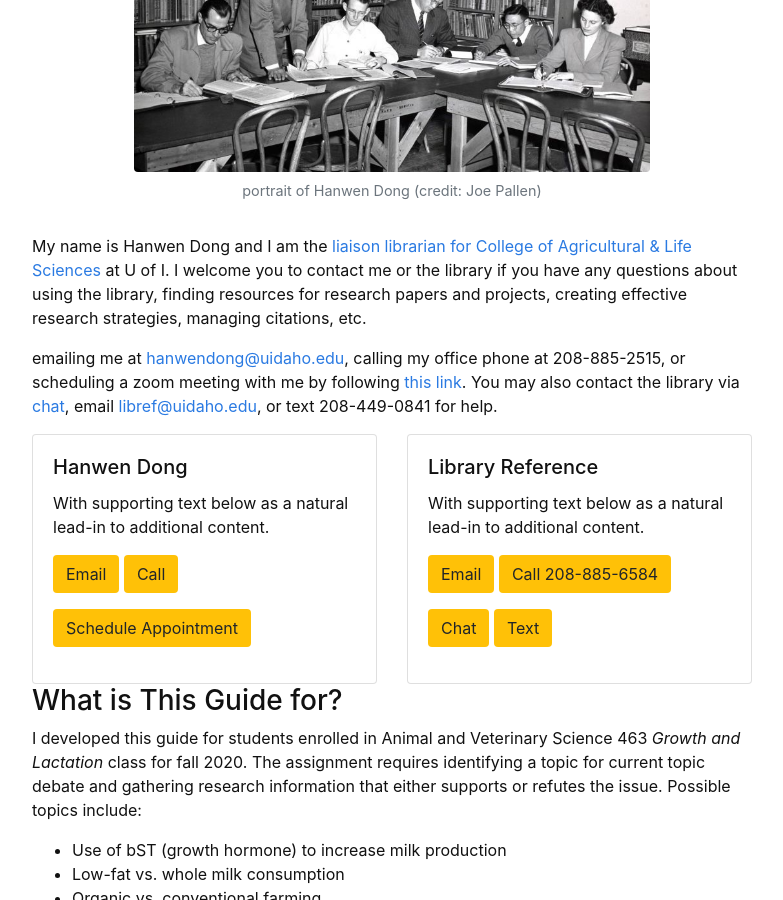
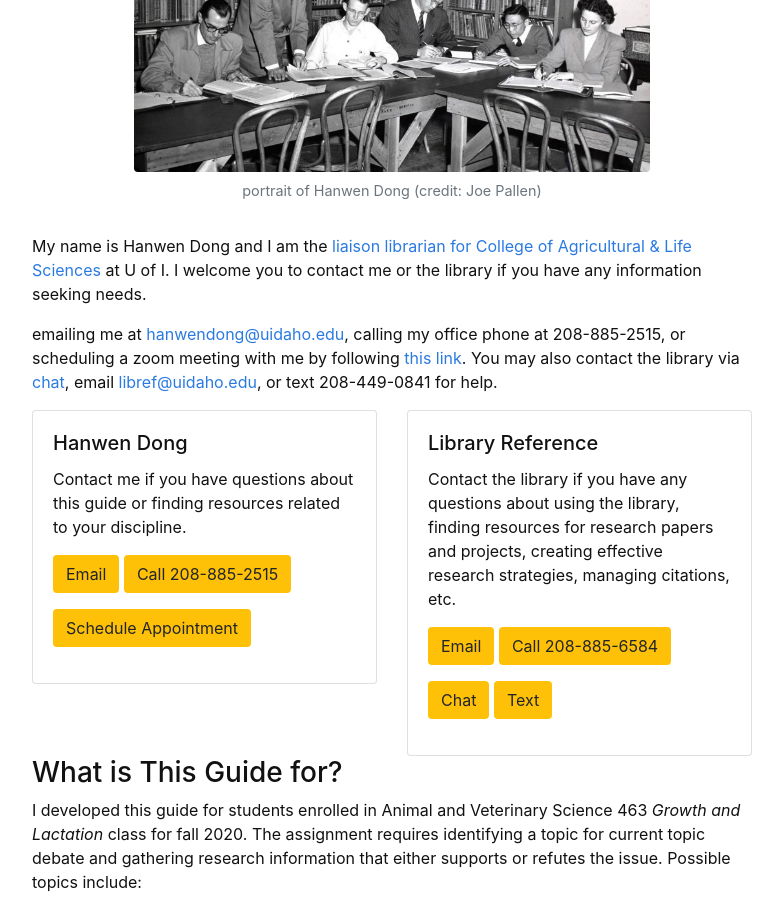
Before and after one commit to hanwendong1/AVS463-f20, a Jekyll site: the page built from index.md, in a window 1280 px wide and 900 px high, scrolled down 285 px. Shown: the whole window, without its empty margins (248-1031 px from the left). Built offline with Jekyll 4.4.1, drawn with Linux system fonts in a browser that asks for light colours.

Commit message:
Update index.md

```diff
--- a/index.md
+++ b/index.md
@@ -7,7 +7,7 @@ layout: default
 
 {% include figure.html img="uidaho-workshop.jpg" alt="portrait of Hanwen Dong" caption="portrait of Hanwen Dong (credit: Joe Pallen)" width="75%" %}
 
-My name is Hanwen Dong and I am the [liaison librarian for College of Agricultural & Life Sciences](https://www.lib.uidaho.edu/about/liaisons.html) at U of I. I welcome you to contact me or the library if you have any questions about using the library, finding resources for research papers and projects, creating effective research strategies, managing citations, etc.
+My name is Hanwen Dong and I am the [liaison librarian for College of Agricultural & Life Sciences](https://www.lib.uidaho.edu/about/liaisons.html) at U of I. I welcome you to contact me or the library if you have any information seeking needs.
 
 emailing me at <hanwendong@uidaho.edu>, calling my office phone at 208-885-2515, or scheduling a zoom meeting with me by following [this link](https://uidaho.co1.qualtrics.com/jfe/form/SV_1GJiDTJ7po0bDk9?topic=Agricultural+%26amp%3B+Life+Sciences&person=Hanwen+Dong&email=hanwendong%40uidaho.edu). You may also contact the library via [chat](https://www.lib.uidaho.edu/help/chat.html), email <libref@uidaho.edu>, or text 208-449-0841 for help.
 
@@ -16,9 +16,9 @@ emailing me at <hanwendong@uidaho.edu>, calling my office phone at 208-885-2515,
     <div class="card">
       <div class="card-body">
         <h5 class="card-title">Hanwen Dong</h5>
-        <p class="card-text">With supporting text below as a natural lead-in to additional content.</p>
+        <p class="card-text">Contact me if you have questions about this guide or finding resources related to your discipline.</p>
         <a href = "mailto: hanwendong@uidaho.edu" class="btn bg-warning mb-3">Email</a>
-        <a href = "mailto: hanwendong@uidaho.edu" class="btn bg-warning mb-3">Call</a>
+        <a href = "tel:208-885-2515" class="btn bg-warning mb-3">Call 208-885-2515</a>
         <a href = "https://uidaho.co1.qualtrics.com/jfe/form/SV_1GJiDTJ7po0bDk9?topic=Agricultural+%26amp%3B+Life+Sciences&person=Hanwen+Dong&email=hanwendong%40uidaho.edu" class="btn bg-warning mb-3">Schedule Appointment</a>
       </div>
     </div>
@@ -27,7 +27,7 @@ emailing me at <hanwendong@uidaho.edu>, calling my office phone at 208-885-2515,
     <div class="card">
       <div class="card-body">
         <h5 class="card-title">Library Reference</h5>
-        <p class="card-text">With supporting text below as a natural lead-in to additional content.</p>
+        <p class="card-text">Contact the library if you have any questions about using the library, finding resources for research papers and projects, creating effective research strategies, managing citations, etc.</p>
         <a href = "mailto: libref@uidaho.edu" class="btn bg-warning mb-3">Email</a>
         <a href = "tel:208-885-6584" class="btn bg-warning mb-3">Call 208-885-6584</a>
         <a href = "https://www.lib.uidaho.edu/help/chat.html" class="btn bg-warning mb-3">Chat</a>
```
